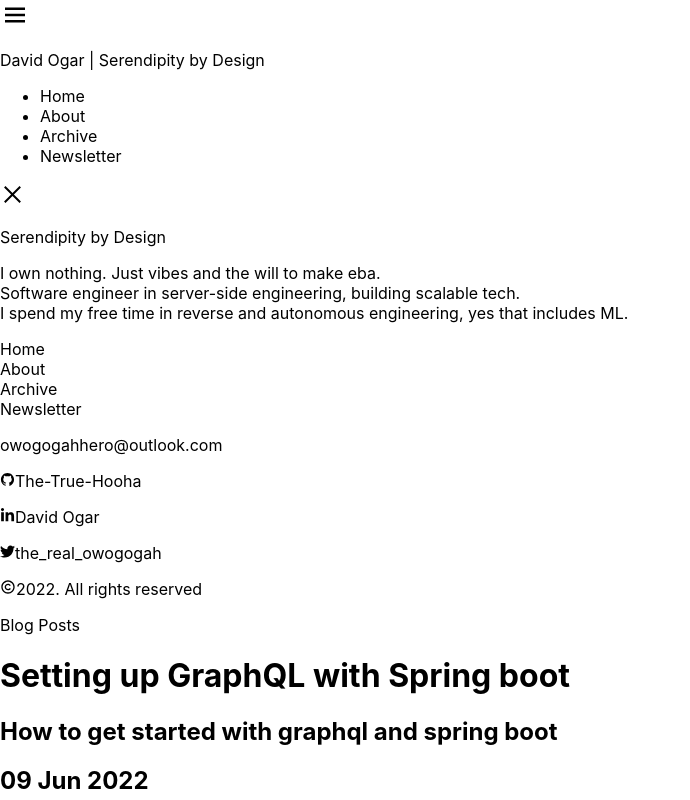
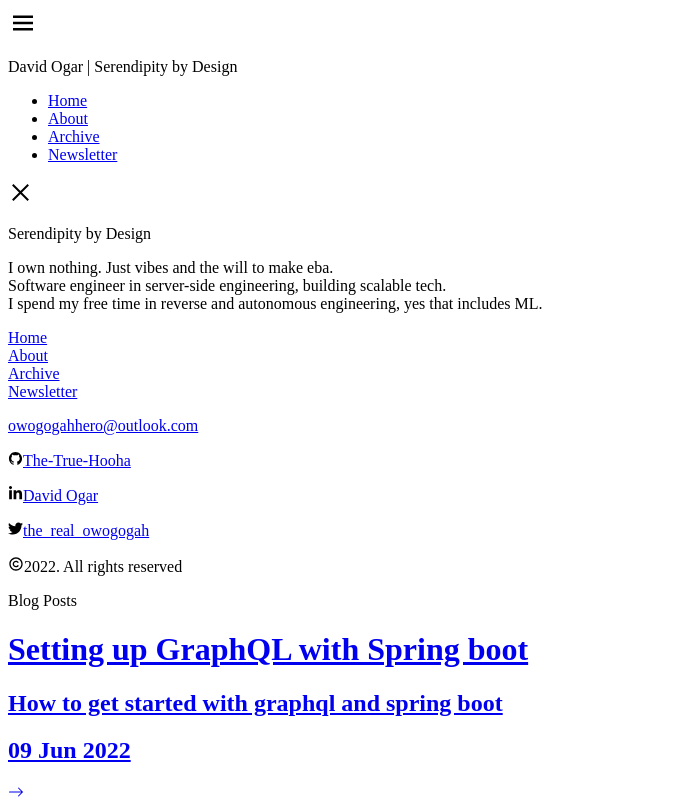
Before and after one commit to The-True-Hooha/serendipity-by-design, a Next.js app: page / in a window 1280 px wide. Shown: the top 800 px of the page, without its empty margins (0-690 px from the left). Built offline with nearby package versions, Linux system fonts and the light colour scheme.

Commit message:
refactor: styles

```diff
--- a/styles/Home.module.css
+++ /dev/null
@@ -1,116 +0,0 @@
-.container {
-  padding: 0 2rem;
-}
-
-.main {
-  min-height: 100vh;
-  padding: 4rem 0;
-  flex: 1;
-  display: flex;
-  flex-direction: column;
-  justify-content: center;
-  align-items: center;
-}
-
-.footer {
-  display: flex;
-  flex: 1;
-  padding: 2rem 0;
-  border-top: 1px solid #eaeaea;
-  justify-content: center;
-  align-items: center;
-}
-
-.footer a {
-  display: flex;
-  justify-content: center;
-  align-items: center;
-  flex-grow: 1;
-}
-
-.title a {
-  color: #0070f3;
-  text-decoration: none;
-}
-
-.title a:hover,
-.title a:focus,
-.title a:active {
-  text-decoration: underline;
-}
-
-.title {
-  margin: 0;
-  line-height: 1.15;
-  font-size: 4rem;
-}
-
-.title,
-.description {
-  text-align: center;
-}
-
-.description {
-  margin: 4rem 0;
-  line-height: 1.5;
-  font-size: 1.5rem;
-}
-
-.code {
-  background: #fafafa;
-  border-radius: 5px;
-  padding: 0.75rem;
-  font-size: 1.1rem;
-  font-family: Menlo, Monaco, Lucida Console, Liberation Mono, DejaVu Sans Mono,
-    Bitstream Vera Sans Mono, Courier New, monospace;
-}
-
-.grid {
-  display: flex;
-  align-items: center;
-  justify-content: center;
-  flex-wrap: wrap;
-  max-width: 800px;
-}
-
-.card {
-  margin: 1rem;
-  padding: 1.5rem;
-  text-align: left;
-  color: inherit;
-  text-decoration: none;
-  border: 1px solid #eaeaea;
-  border-radius: 10px;
-  transition: color 0.15s ease, border-color 0.15s ease;
-  max-width: 300px;
-}
-
-.card:hover,
-.card:focus,
-.card:active {
-  color: #0070f3;
-  border-color: #0070f3;
-}
-
-.card h2 {
-  margin: 0 0 1rem 0;
-  font-size: 1.5rem;
-}
-
-.card p {
-  margin: 0;
-  font-size: 1.25rem;
-  line-height: 1.5;
-}
-
-.logo {
-  height: 1em;
-  margin-left: 0.5rem;
-}
-
-@media (max-width: 600px) {
-  .grid {
-    width: 100%;
-    flex-direction: column;
-  }
-}
--- a/styles/globals.css
+++ b/styles/globals.css
@@ -1,16 +1,28 @@
-html,
-body {
-  padding: 0;
-  margin: 0;
-  font-family: -apple-system, BlinkMacSystemFont, Segoe UI, Roboto, Oxygen,
-    Ubuntu, Cantarell, Fira Sans, Droid Sans, Helvetica Neue, sans-serif;
+@tailwind base;
+@tailwind components;
+@tailwind utilities;
+
+@layer base{
+    body{
+        @apply tracking-wide bg-white text-black
+    }
+
+    html{
+        scroll-behavior: smooth;
+    }
 }
 
-a {
-  color: inherit;
-  text-decoration: none;
+@font-face {
+    font-family: "Sora";
+    src: url("../public/assets/fonts/Sora-VariableFont_wght.ttf");
 }
 
-* {
-  box-sizing: border-box;
+@font-face {
+    font-family: "Oxygen";
+    src: url("../public/assets/fonts/Oxygen-Regular.ttf");
 }
+
+@font-face {
+    font-family: "Manrope";
+    src: url("../public/assets/fonts/Manrope-VariableFont_wght.ttf");
+}
```
